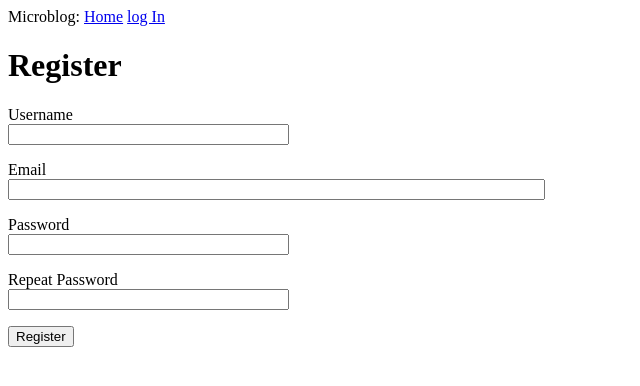
After one commit to paduck210/microblog, a Flask app: page /register in a window 1280 px wide. The commit adds this page. Shown: the top 386 px of the page, without its empty margins (0-640 px from the left). Run offline with Flask 2, Linux system fonts and the light colour scheme.

Commit message:
"User setup - log in,, sign up"

```diff
--- a/myapp/__init__.py
+++ b/myapp/__init__.py
@@ -2,10 +2,13 @@ from flask import Flask
 from config import Config
 from flask_sqlalchemy import SQLAlchemy
 from flask_migrate import Migrate
+from flask_login import LoginManager
 
 app = Flask(__name__)
 app.config.from_object(Config)
 db = SQLAlchemy(app)
 migrate = Migrate(app, db)
+login = LoginManager(app)
+login.login_view = 'login'
 
 from myapp import routes, models
--- a/myapp/forms.py
+++ b/myapp/forms.py
@@ -1,6 +1,7 @@
 from flask_wtf import FlaskForm
 from wtforms import StringField, PasswordField, BooleanField, SubmitField
-from wtforms.validators import DataRequired
+from wtforms.validators import ValidationError, DataRequired, Email, EqualTo
+from myapp.models import User
 
 # Model
 class LoginForm(FlaskForm):
@@ -8,3 +9,22 @@ class LoginForm(FlaskForm):
     password = PasswordField('Password', validators=[DataRequired()])
     remember_me = BooleanField('Remember Me')
     submit = SubmitField('Sign In')
+
+
+class RegistrationForm(FlaskForm):
+    username = StringField('Username', validators=[DataRequired()])
+    email = StringField('Email', validators=[DataRequired(), Email()])
+    password = PasswordField('Password', validators=[DataRequired()])
+    password2 = PasswordField(
+        'Repeat Password', validators=[DataRequired(), EqualTo('password')])
+    submit = SubmitField('Register')
+
+    def validate_username(self, username):
+        user = User.query.filter_by(username=username.data).first()
+        if user is not None:
+            raise ValidationError('Please use a different Username!')
+
+    def validate_email(self, email):
+        user = User.query.filter_by(email=email.data).first()
+        if user is not None:
+            raise ValidationError('Please use a different email address!')
--- a/myapp/routes.py
+++ b/myapp/routes.py
@@ -1,13 +1,15 @@
-from flask import render_template, flash, redirect, url_for
-from myapp import app
-from myapp.forms import LoginForm
+from flask import render_template, flash, redirect, url_for, request
+from werkzeug.urls import url_parse
+from flask_login import login_user, current_user, logout_user, login_required
+from myapp import app, db
+from myapp.forms import LoginForm, RegistrationForm
+from myapp.models import User
 
 
 @app.route('/')
 @app.route('/index')
+@login_required # only available with log_in user
 def index():
-    user = { 'username': 'paduck' }
-    title = "Home"
     posts = [
         {
             'author': { 'username' : 'John'},
@@ -18,14 +20,47 @@ def index():
             'body' : 'My chin condition is not good'
         }
     ]
-    return render_template('index.html', title = title, user=user, posts=posts)
+    return render_template('index.html', posts=posts)
+
 
 @app.route('/login', methods=['GET', 'POST'])
 def login():
-    form = LoginForm()
+    if current_user.is_authenticated: # already confirmed as a user
+        return redirect(url_for('index'))
+
+    form = LoginForm() # Get Login Form
+
+    if form.validate_on_submit(): # On a Filed, when user click submit button
+        user = User.query.filter_by(username=form.username.data).first() # get a user instance match with username
+
+        if user is None or not user.check_password(form.password.data):  # is username is incorrect or password is wrong
+            flash('Invalid username or password') # show this message on the page
+            return redirect(url_for('login')) # and stay on login page
+
+        login_user(user, remember=form.remember_me.data) # after user success to log in
+        next_page = request.args.get('next') # user redirect to the page who is supposed to visit
+        if not next_page or url_parse(next_page).netloc != '': # get parameter of URL
+            next_page = url_for('index')
+        return redirect(next_page)
+    return render_template('login.html', title='Sign In', form=form)
+
+
+@app.route('/logout')
+def logout():
+    logout_user()
+    return redirect(url_for('index'))
+
+
+@app.route('/register', methods=['GET', 'POST'])
+def register():
+    if current_user.is_authenticated:  # already confirmed as a user
+        return redirect(url_for('index'))
+    form = RegistrationForm()
     if form.validate_on_submit():
-        flash('Login requested for user {}, remember_me={}'.format(
-            form.username.data, form.remember_me.data))
-        # return redirect('/index')
-        return redirect(url_for('index'))
-    return render_template('login.html', title='Sign In', form=form)
+        user = User(username= form.username.data, email=form.email.data)
+        user.set_password(form.password.data)
+        db.session.add(user)
+        db.session.commit()
+        flash('Congrat! you are now a new user of blog')
+        return redirect(url_for('login'))
+    return render_template('register.html', title='Register', form=form)
--- a/myapp/templates/base.html
+++ b/myapp/templates/base.html
@@ -8,10 +8,12 @@
     </head>
     <body>
         <div> Microblog:
-<!--            <a href="/index">Home</a>-->
             <a href="{{ url_for('index') }}">Home</a>
-<!--            <a href="/login">Login</a>-->
-            <a href="{{ url_for('login') }}">login</a>
+            {% if current_user.is_anonymous %}
+            <a href="{{ url_for('login') }}">log In</a>
+            {% else %}
+            <a href="{{ url_for('logout') }}">Log Out</a>
+            {% endif %}
         </div>
         {% with messages = get_flashed_messages() %}
         {% if messages %}
--- a/myapp/templates/index.html
+++ b/myapp/templates/index.html
@@ -1,7 +1,7 @@
 {% extends 'base.html' %}
 
 {% block content %}
-    <h1> Hi, {{ user.username }} </h1>
+    <h1> Hi, {{ current_user.username }} </h1>
     {% for post in posts %}
     <div>
         <p>{{ post.author.username }} says <b>{{ post.body }}</b></p>
--- a/myapp/templates/login.html
+++ b/myapp/templates/login.html
@@ -22,4 +22,5 @@
         <p>{{ form.remember_me(size=32) }} {{ form.remember_me.label }}</p>
         <p>{{ form.submit() }}</p>
     </form>
+<a>New USER? <a href="{{ url_for('register') }}">Click to Register</a></p>
 {% endblock %}
--- /dev/null
+++ b/myapp/templates/register.html
@@ -0,0 +1,37 @@
+{% extends "base.html" %}
+
+{% block content %}
+    <h1>Register</h1>
+    <form action="" method="post">
+        {{ form.hidden_tag() }}
+        <p>
+            {{ form.username.label }}<br>
+            {{ form.username(size=32) }}<br>
+            {% for error in form.username.errors %}
+            <span style="color: red;">[{{ error }}]</span>
+            {% endfor %}
+        </p>
+        <p>
+            {{ form.email.label }}<br>
+            {{ form.email(size=64) }}<br>
+            {% for error in form.email.errors %}
+            <span style="color: red;">[{{ error }}]</span>
+            {% endfor %}
+        </p>
+        <p>
+            {{ form.password.label }}<br>
+            {{ form.password(size=32) }}<br>
+            {% for error in form.password.errors %}
+            <span style="color: red;">[{{ error }}]</span>
+            {% endfor %}
+        </p>
+        <p>
+            {{ form.password2.label }}<br>
+            {{ form.password2(size=32) }}<br>
+            {% for error in form.password2.errors %}
+            <span style="color: red;">[{{ error }}]</span>
+            {% endfor %}
+        </p>
+        <p>{{ form.submit() }}</p>
+    </form>
+{% endblock %}
```
Also changed, not shown: myapp/models.py (+27 -2 lines).
